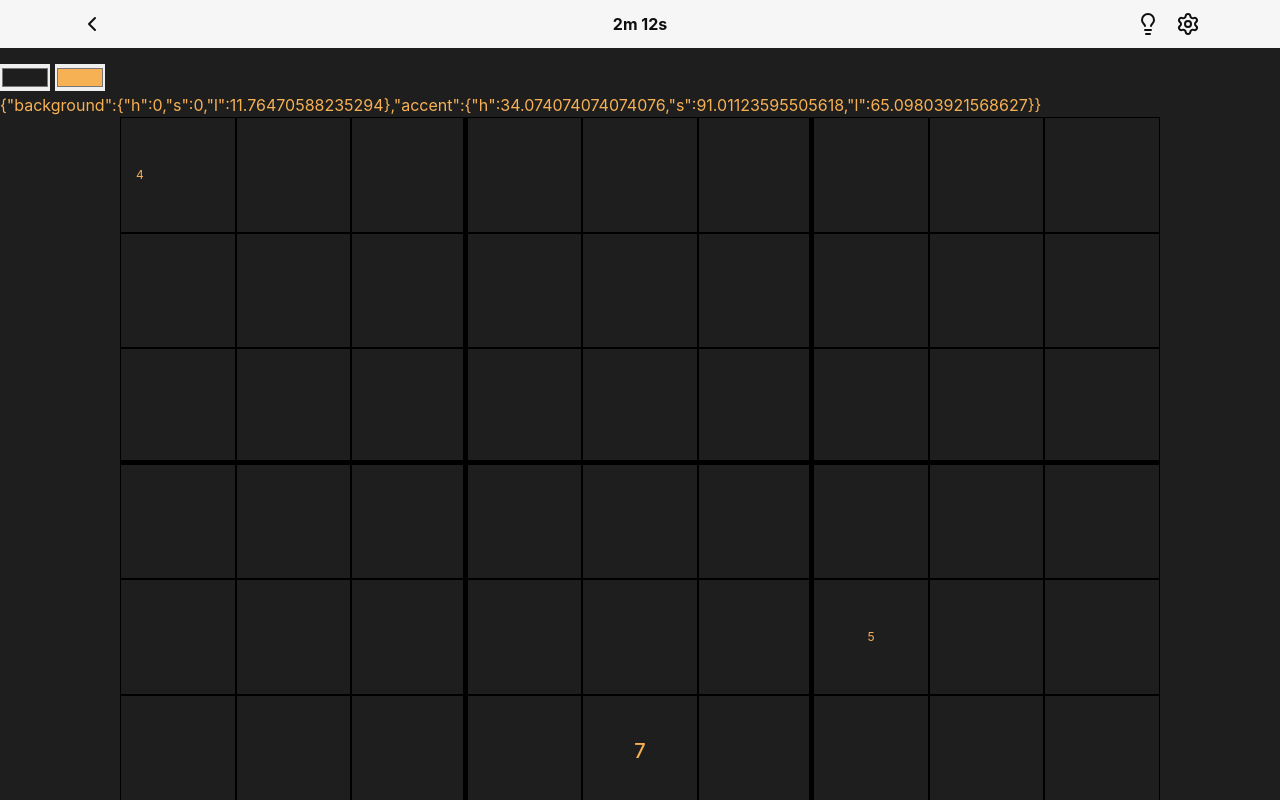
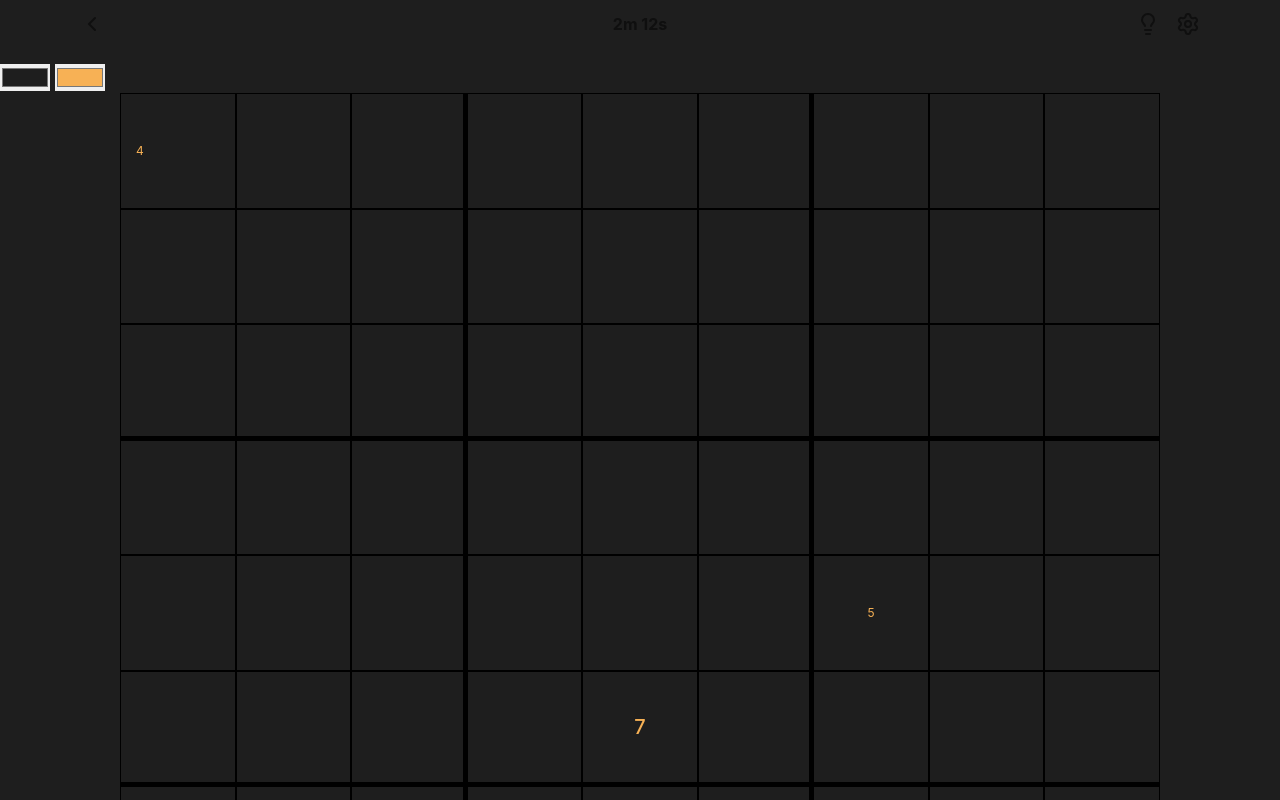
Before and after one commit to Vuurvos1/sudoku, a SvelteKit app: page / in a window 1280 px wide. Shown: the top 800 px of the page. Built offline with nearby package versions, Linux system fonts and the light colour scheme.

Commit message:
set theme variables

```diff
--- a/src/lib/stores/theme.svelte.ts
+++ b/src/lib/stores/theme.svelte.ts
@@ -12,4 +12,24 @@ const hslThemeStore = $derived.by(() => {
 	};
 });
 
-export const hslTheme = () => hslThemeStore;
+// export const hslTheme = () => hslThemeStore;
+
+$effect.root(() => {
+	$effect(() => {
+		const doc = document.documentElement;
+
+		if (!doc || !hslThemeStore.accent || !hslThemeStore.background) return;
+
+		doc.style.setProperty('--accent-h', String(hslThemeStore.accent.h));
+		doc.style.setProperty('--accent-s', String(hslThemeStore.accent.s) + '%');
+		doc.style.setProperty('--accent-l', String(hslThemeStore.accent.l) + '%');
+
+		doc.style.setProperty('--background-h', String(hslThemeStore.background.h));
+		doc.style.setProperty('--background-s', String(hslThemeStore.background.s) + '%');
+		doc.style.setProperty('--background-l', String(hslThemeStore.background.l) + '%');
+	});
+
+	return () => {
+		// effect cleanup
+	};
+});
--- a/src/routes/+layout.svelte
+++ b/src/routes/+layout.svelte
@@ -4,5 +4,26 @@
 
 <slot />
 
-<style>
+<style lang="postcss">
+	:global(:root) {
+		--color-accent-hsl: var(--accent-h) var(--accent-s) var(--accent-l);
+		--color-accent: hsl(var(--accent-h), var(--accent-s), var(--accent-l));
+		--color-accent-1: hsl(
+			calc(var(--accent-h) - 3),
+			calc(var(--accent-s) * 1.02),
+			calc(var(--accent-l) * 1.15)
+		);
+		--color-accent-2: hsl(
+			calc(var(--accent-h) - 5),
+			calc(var(--accent-s) * 1.05),
+			calc(var(--accent-l) * 1.29)
+		);
+
+		--color-background-hsl: var(--background-h) var(--background-s) var(--background-l);
+		--color-background: hsl(var(--background-h), var(--background-s), var(--background-l));
+	}
+
+	:global(body) {
+		background-color: var(--color-background);
+	}
 </style>
--- a/src/routes/+page.svelte
+++ b/src/routes/+page.svelte
@@ -1,5 +1,5 @@
 <script lang="ts">
-	import { theme, hslTheme } from '$lib/stores/theme.svelte.ts';
+	import { theme } from '$lib/stores/theme.svelte.ts';
 	import {
 		UndoIcon,
 		RedoIcon,
@@ -94,17 +94,11 @@
 	</nav>
 </header>
 
-<main
-	class="py-4"
-	style={`--color-background: ${theme.background}; --color-accent: ${theme.accent}`}
->
+<main class="py-4 text-accent">
 	<!-- Base color scheme dark, light, adapt to system -->
-	<!-- Accent color -->
 
 	<input type="color" bind:value={theme.background} />
 	<input type="color" bind:value={theme.accent} />
-
-	<p>{JSON.stringify(hslTheme())}</p>
 
 	<div class="container">
 		<div class="sudoku mb-8">
@@ -201,24 +195,6 @@
 </main>
 
 <style lang="postcss">
-	:global(:root) {
-		--color-accent: var(--accent-h), var(--accent-s), var(--accent-l);
-		--color-background: var(--background-h), var(--background-s), var(--background-l);
-	}
-
-	/* --color-accent-hsl: var(--accent-h), var(--accent-s), var(--accent-l);
-    --color-accent: hsl(var(--accent-h), var(--accent-s), var(--accent-l));
-    --color-accent-1: hsl(calc(var(--accent-h) - 3), calc(var(--accent-s) * 1.02), calc(var(--accent-l) * 1.15));
-    --color-accent-2: hsl(calc(var(--accent-h) - 5), calc(var(--accent-s) * 1.05), calc(var(--accent-l) * 1.29)); */
-
-	/* --color-background */
-
-	main {
-		/* @apply bg-background text-accent; */
-		background-color: var(--color-background);
-		color: var(--color-accent);
-	}
-
 	.options {
 		grid-template-columns: repeat(5, min-content);
 	}
--- a/tailwind.config.js
+++ b/tailwind.config.js
@@ -11,6 +11,12 @@ export default {
 				xl: '5rem',
 				'2xl': '6rem'
 			}
+		},
+		extend: {
+			colors: {
+				background: 'hsl(var(--color-background-hsl) / <alpha-value>)',
+				accent: 'hsl(var(--color-accent-hsl) / <alpha-value>)'
+			}
 		}
 	},
 	plugins: []
```
